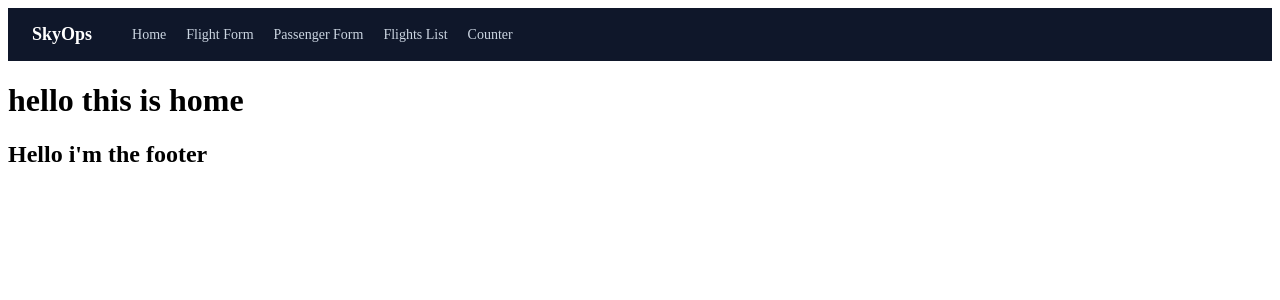
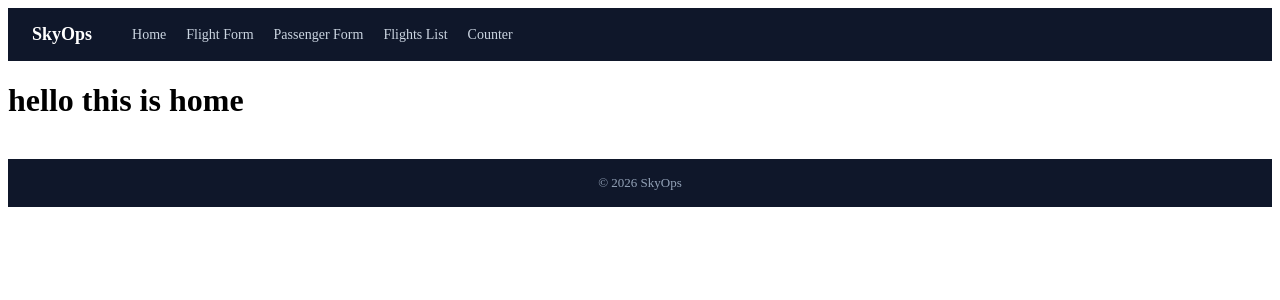
Before and after one commit to Adam-hash-a11y/skyops-forms, a React (Vite) app: page / in a window 1280 px wide. Shown: the top 300 px of the page. Built offline with nearby package versions, Linux system fonts and the light colour scheme.

Commit message:
feat: style Footer with styled-components

```diff
--- a/src/components/footer/Footer.tsx
+++ b/src/components/footer/Footer.tsx
@@ -1,3 +1,14 @@
+import styled from "styled-components";
+
+const FooterWrapper = styled.footer`
+  padding: 16px 24px;
+  background-color: #0f172a;
+  color: #94a3b8;
+  text-align: center;
+  font-size: 13px;
+  margin-top: 40px;
+`;
+
 export const Footer = () => {
-  return <h2>Hello i'm the footer</h2>;
+  return <FooterWrapper>© 2026 SkyOps</FooterWrapper>;
 };
```
